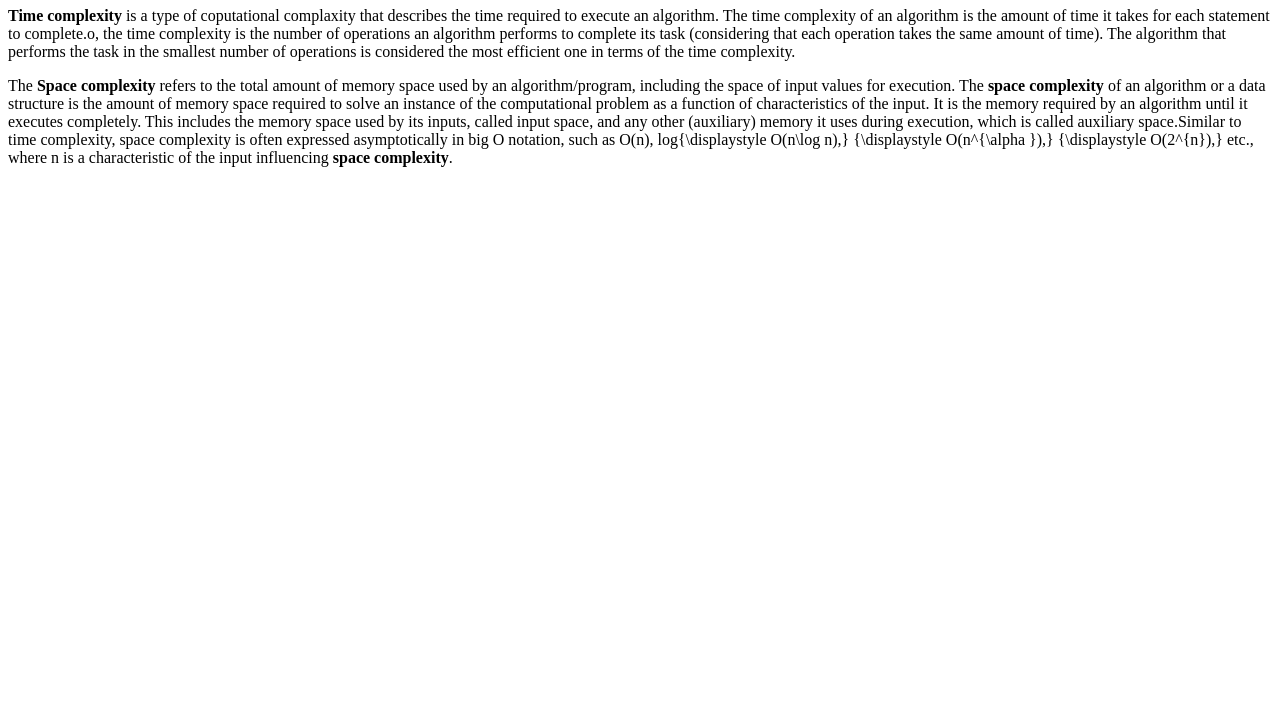
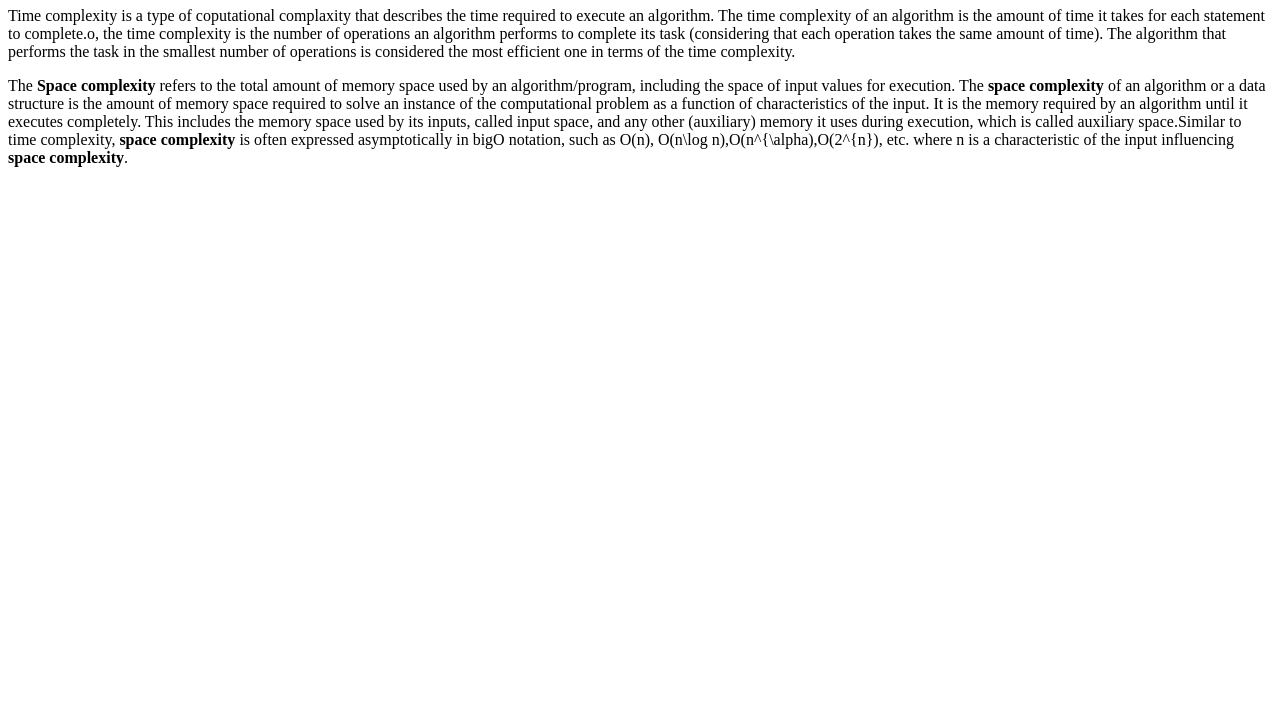
Before and after one commit to acciojob/time-and-space-complexity-puja2318, a website: page main.html in a window 1280 px wide. Shown: the part 73-800 px from the top of the page. Drawn offline with Linux system fonts and the light colour scheme.

Commit message:
created a submission

```diff
--- a/main.html
+++ b/main.html
@@ -9,7 +9,7 @@
 <body>
 	<!-- the entire body must be written by student -->
 	<h1> Time and Space Complexity </h1>
-	<p> <b>Time complexity </b>is a type of coputational complaxity that describes the time required to execute an algorithm.
+	<p> Time complexity is a type of coputational complaxity that describes the time required to execute an algorithm.
 		The time complexity of an algorithm is the amount of time it takes for each statement to complete.o,
 		the time complexity is the number of operations an algorithm performs to complete its task
 		(considering that each operation takes the same amount of time).
@@ -20,9 +20,8 @@
 		structure is the amount of memory space required to solve an instance of the computational problem as a
 		function of characteristics of the input. It is the memory required by an algorithm until it executes completely.
 		This includes the memory space used by its inputs, called input space, and any other (auxiliary) memory
-		it uses during execution, which is called auxiliary space.Similar to time complexity, space complexity
-		is often expressed asymptotically in big O notation, such as O(n), log{\displaystyle O(n\log n),} {\displaystyle
-		O(n^{\alpha }),} {\displaystyle O(2^{n}),} etc., where n is a characteristic of the input influencing
+		it uses during execution, which is called auxiliary space.Similar to time complexity, <b>space complexity</b>
+		is often expressed asymptotically in bigO notation, such as O(n),  O(n\log n),O(n^{\alpha),O(2^{n}), etc. where n is a characteristic of the input influencing
 		<b>space complexity</b>.</p>
 
 
```
